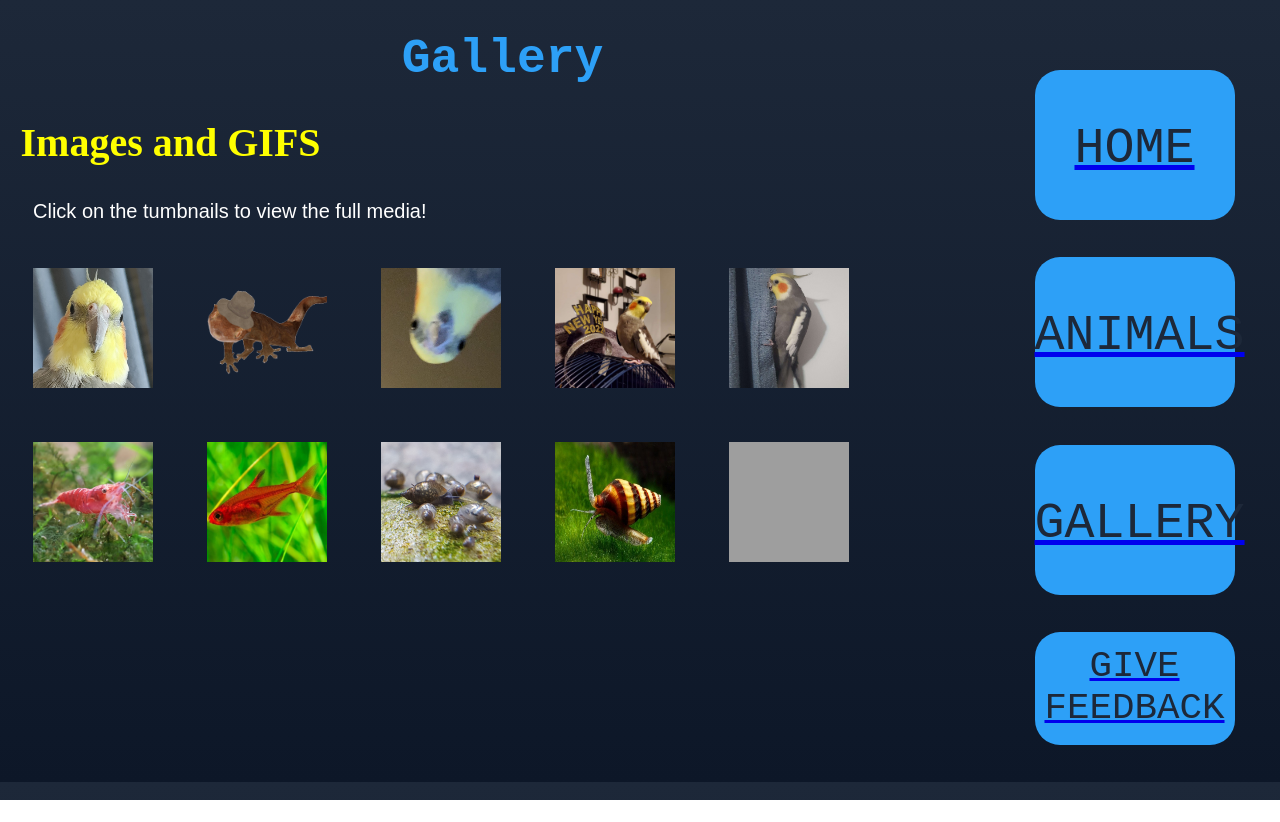
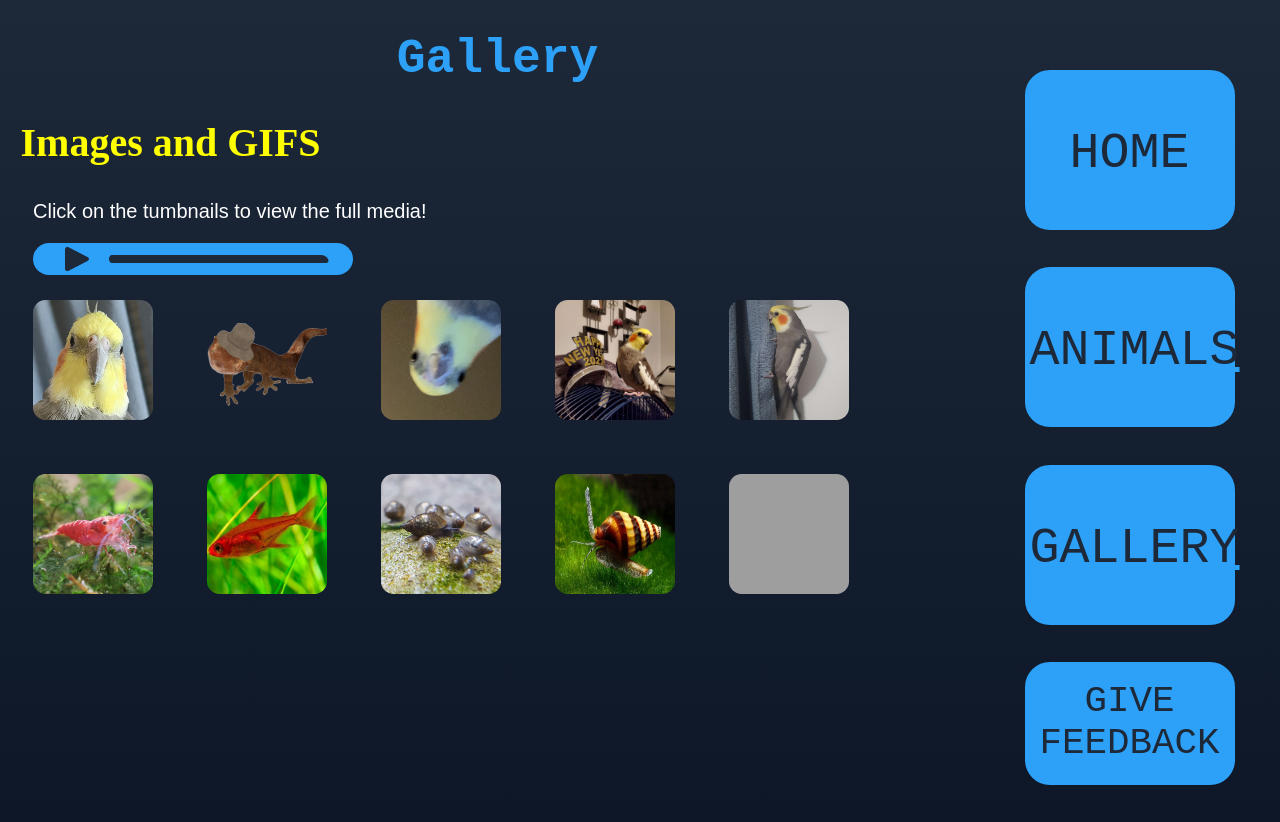
Before and after one commit to Fl-Jem/Fl-Jem.github.io, a plain HTML site: page gallery.html in a window 1280 px wide. Before the commit the page ends 800 px from the top, so only its background shows below. Drawn offline with Linux system fonts and the light colour scheme; grey boxes are pictures that could not be loaded.

Commit message:
Soundboard
Updated visual effects on menu. Added mock media interface in the gallery. Change text link colors.

```diff
--- a/gallery.html
+++ b/gallery.html
@@ -46,6 +46,13 @@
 		<p style="font-size: 20px;"> Click on the tumbnails to view the full media!</p>
 	</div>
 
+	<!-- Mock interface -->
+	<div style="margin-left: 25px; width: 320px; height: 32px; border-radius: 25px; background-color: rgba(45, 160, 247, 100%);">
+		<img src="media/icon0.png" alt="icon" class="player">
+		<img src="media/icon1.png" alt="icon" width="220" height="8" style="padding-left: 16px; padding-bottom: 8px">
+	</div>
+
+	<!-- Thumbnails -->
 	<a href="media/indexbb.png"><img src="media/indexbb.png" alt="bb" width="120" height="120" style="margin: 25px"></a>
 	<a href="media/gec.gif"><img src="media/gec_thumb.png" alt="gec" width="120" height="120" style="margin: 25px"></a>
 	<a href="media/bb0.jpg"><img src="media/bb0.jpg" alt="bb0" width="120" height="120" style="margin: 25px"></a>
--- a/style/style.css
+++ b/style/style.css
@@ -19,7 +19,7 @@ h2 {
 	font-family: serif;
 	}
 
-/*Paragraph style*/
+/* Paragraph style */
 p {
 	margin-left: 25px;
 	margin-right: 25px;
@@ -28,7 +28,12 @@ p {
 	font-family: sans-serif;
 	}
 
-/*Table Styles*/
+/* Image Style */
+img {
+	border-radius: 12.5px;
+	}
+
+/* Table Styles */
 table {
     border: 5px solid #1d2839;
 	color: #1d2839;
@@ -53,6 +58,24 @@ label {
 	font-family: sans-serif;
 	}
 
+/* Link style */
+a {
+	color: rgba(45, 160, 247, 100%);
+	}
+
+a:visited  {
+	color: rgb(0, 80, 140);
+	}
+
+/* Button and Input styles */
+button:focus {
+    border: 2.5px solid rgb(0, 80, 140);
+}
+
+input:focus {
+    border: 2.5px solid rgb(0, 80, 140);
+}
+
 
 /* Style Classes */
 .article {
@@ -70,6 +93,7 @@ label {
 	width: 200px;
 	height: 100px;
 	border-radius: 25px;
+	border: 5px solid rgba(45, 160, 247, 100%);
 	background-color: rgba(45, 160, 247, 100%);
 	color: #1d2839;
 	text-align: center;
@@ -79,7 +103,32 @@ label {
 	margin: 37.5px;
 	}
 
+.menu:hover {
+	border: 5px solid rgb(0, 80, 140);
+	}
+
+.menu:active {
+	border: 5px solid yellow;
+	color: yellow;
+	}
+
 .form {
 	margin-bottom: 25px;
 	margin-top: 50px;
 	}
+
+.player {
+	width: 24px;
+	height: 24px;
+	padding-left: 32px;
+	padding-top: 4px;
+	}
+
+.player:active {
+	width: 16px;
+	height: 16px;
+	padding-left: 36px;
+	padding-top: 8px;
+	padding-bottom: 4px;
+	margin-right: 4px;
+	}
```
Also changed, not shown: media/icon0.png (added), media/icon1.png (added).
